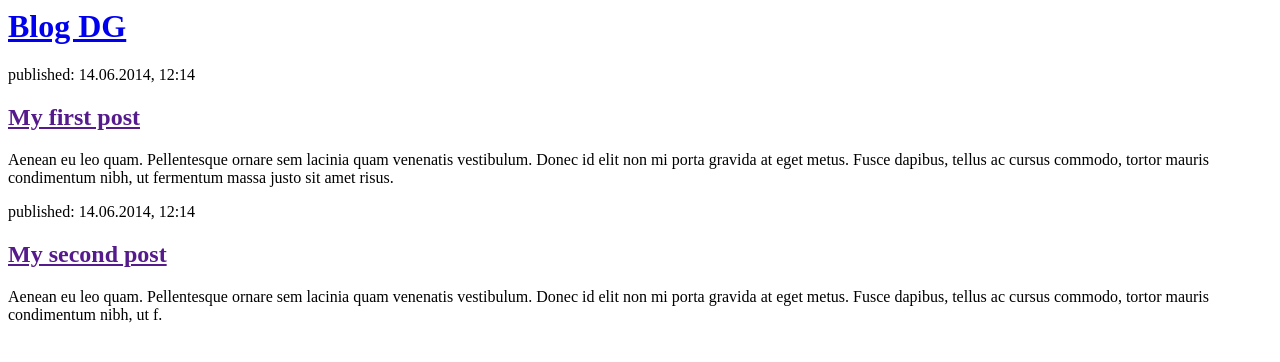
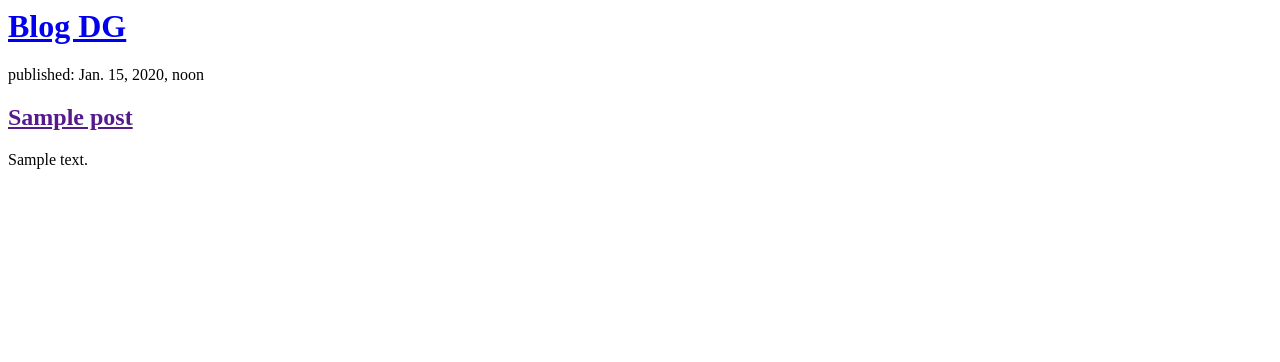
Before and after one commit to anasLearn/django-small-apps, a Django app: template blog_dg/templates/blog_dg/post_list.html in a window 1280 px wide. Shown: the top 362 px of the page. Run offline with Django 3.2, Linux system fonts and the light colour scheme; the template is opened without the code that fills it: values that come from a table or form of the project are taken from there, others are empty; tables that the repository leaves empty hold one stand-in row (values such as "Sample post").

Commit message:
blog_dg:updated template of list of posts

```diff
--- a/blog_dg/templates/blog_dg/post_list.html
+++ b/blog_dg/templates/blog_dg/post_list.html
@@ -4,19 +4,15 @@
     </head>
     <body>
         <div>
-            <h1><a href="/">Blog DG</a></h1>
+            <h1><a href="/blog_dg">Blog DG</a></h1>
         </div>
 
-        <div>
-            <p>published: 14.06.2014, 12:14</p>
-            <h2><a href="">My first post</a></h2>
-            <p>Aenean eu leo quam. Pellentesque ornare sem lacinia quam venenatis vestibulum. Donec id elit non mi porta gravida at eget metus. Fusce dapibus, tellus ac cursus commodo, tortor mauris condimentum nibh, ut fermentum massa justo sit amet risus.</p>
-        </div>
-
-        <div>
-            <p>published: 14.06.2014, 12:14</p>
-            <h2><a href="">My second post</a></h2>
-            <p>Aenean eu leo quam. Pellentesque ornare sem lacinia quam venenatis vestibulum. Donec id elit non mi porta gravida at eget metus. Fusce dapibus, tellus ac cursus commodo, tortor mauris condimentum nibh, ut f.</p>
-        </div>
+        {% for post in posts %}
+            <div>
+                <p>published: {{ post.published_date }}</p>
+                <h2><a href="">{{ post.title }}</a></h2>
+                <p>{{ post.text|linebreaksbr }}</p>
+            </div>
+        {% endfor %}
     </body>
 </html>
--- a/blog_dg/views.py
+++ b/blog_dg/views.py
@@ -1,6 +1,9 @@
 from django.shortcuts import render
+from django.utils import timezone
+from .models import Post
 
 # Create your views here.
 
 def post_list(request):
-    return render(request, 'blog_dg/post_list.html', {})
+    posts = Post.objects.filter(published_date__lte=timezone.now()).order_by('published_date')
+    return render(request, 'blog_dg/post_list.html', {'posts':posts})
--- a/small_apps/urls.py
+++ b/small_apps/urls.py
@@ -18,5 +18,5 @@ from django.urls import path, include
 
 urlpatterns = [
     path('admin/', admin.site.urls),
-    path('blog_bg/', include('blog_dg.urls')),
+    path('blog_dg/', include('blog_dg.urls')),
 ]
```
